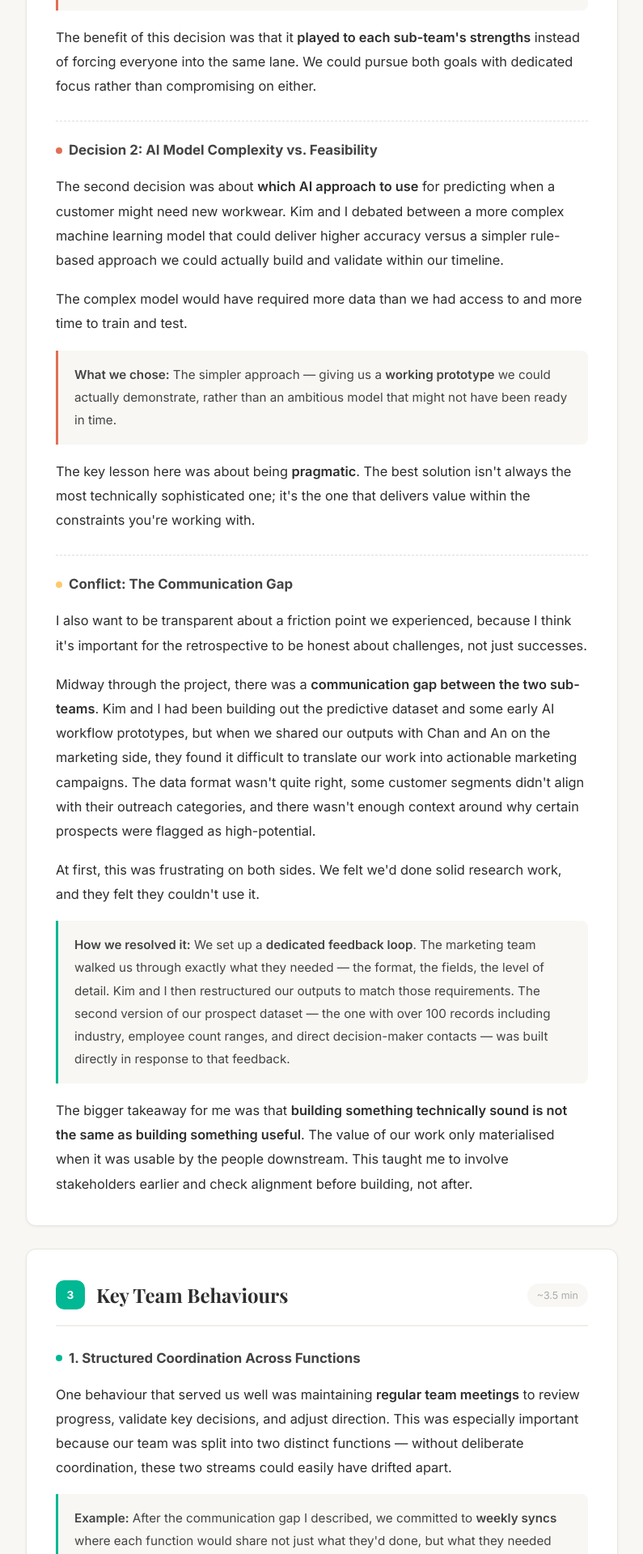
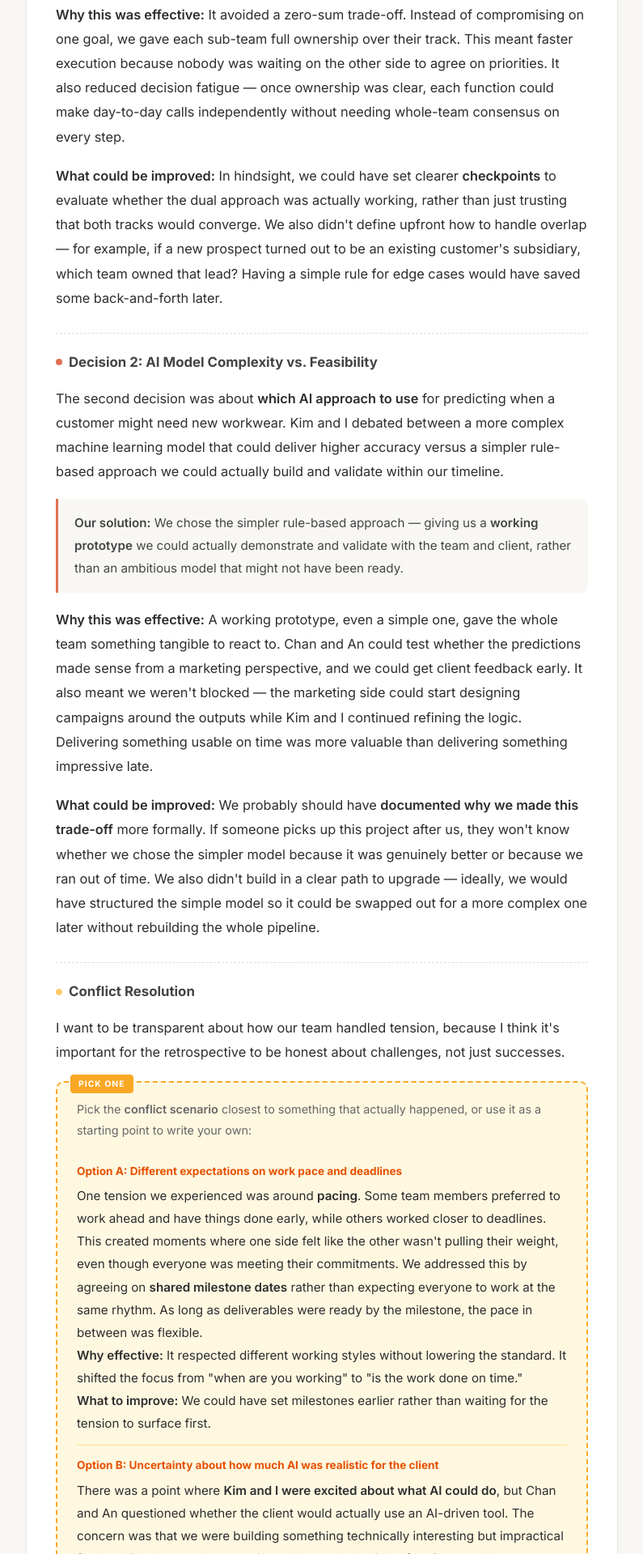
Before and after one commit to jincinga24-hue/retro-speech, a plain HTML site: page retro-speech-script.html in a window 1280 px wide. Shown: the part 3140-5059 px from the top of the page at 81% size, without its empty margins (242-1037 px from the left). Drawn offline with nearby package versions, Linux system fonts and the light colour scheme.

Commit message:
feat: expand decision analysis, replace conflict with scenario options

```diff
--- a/retro-speech-script.html
+++ b/retro-speech-script.html
@@ -451,7 +451,7 @@
       <!-- Decision A -->
       <div class="subsection" style="margin-top: 0; padding-top: 0; border-top: none;">
         <div class="subsection-title"><span class="dot decision"></span> Decision 1: Existing Customers vs. New Acquisition</div>
-        <p>The first major decision our team navigated was around <strong>resource allocation</strong> &mdash; specifically, whether to prioritise upselling to Proskill's existing customers or focus on acquiring entirely new ones.</p>
+        <p>The first major decision our team navigated was around <strong>resource allocation</strong> &mdash; whether to prioritise upselling to Proskill's existing customers or focus on acquiring new ones.</p>
         <p>Chan and An, from the data analytics and marketing side, initially leaned toward existing customer retention because the data was more accessible and conversion rates are typically higher. Kim and I, on the research side, saw a bigger opportunity in new customer acquisition because we believed our AI tools could identify high-potential prospects that Proskill hadn't reached yet.</p>
 
         <div class="fill-in">
@@ -460,37 +460,64 @@
         </div>
 
         <div class="highlight-box example">
-          <strong>What we did:</strong> Rather than forcing one direction, we brought it to a team discussion and agreed on a <strong>dual approach</strong>. The marketing function would focus on existing customer strategies while research and AI would prioritise building the new prospect pipeline.
+          <strong>Our solution:</strong> Rather than forcing one direction, we agreed on a <strong>dual approach with clear ownership</strong>. The marketing function would focus on existing customer strategies while research and AI would prioritise building the new prospect pipeline.
         </div>
 
-        <p>The benefit of this decision was that it <strong>played to each sub-team's strengths</strong> instead of forcing everyone into the same lane. We could pursue both goals with dedicated focus rather than compromising on either.</p>
+        <p><strong>Why this was effective:</strong> It avoided a zero-sum trade-off. Instead of compromising on one goal, we gave each sub-team full ownership over their track. This meant faster execution because nobody was waiting on the other side to agree on priorities. It also reduced decision fatigue &mdash; once ownership was clear, each function could make day-to-day calls independently without needing whole-team consensus on every step.</p>
+
+        <p><strong>What could be improved:</strong> In hindsight, we could have set clearer <strong>checkpoints</strong> to evaluate whether the dual approach was actually working, rather than just trusting that both tracks would converge. We also didn't define upfront how to handle overlap &mdash; for example, if a new prospect turned out to be an existing customer's subsidiary, which team owned that lead? Having a simple rule for edge cases would have saved some back-and-forth later.</p>
       </div>
 
       <!-- Decision B -->
       <div class="subsection">
         <div class="subsection-title"><span class="dot decision"></span> Decision 2: AI Model Complexity vs. Feasibility</div>
         <p>The second decision was about <strong>which AI approach to use</strong> for predicting when a customer might need new workwear. Kim and I debated between a more complex machine learning model that could deliver higher accuracy versus a simpler rule-based approach we could actually build and validate within our timeline.</p>
-        <p>The complex model would have required more data than we had access to and more time to train and test.</p>
 
         <div class="highlight-box example">
-          <strong>What we chose:</strong> The simpler approach &mdash; giving us a <strong>working prototype</strong> we could actually demonstrate, rather than an ambitious model that might not have been ready in time.
+          <strong>Our solution:</strong> We chose the simpler rule-based approach &mdash; giving us a <strong>working prototype</strong> we could actually demonstrate and validate with the team and client, rather than an ambitious model that might not have been ready.
         </div>
 
-        <p>The key lesson here was about being <strong>pragmatic</strong>. The best solution isn't always the most technically sophisticated one; it's the one that delivers value within the constraints you're working with.</p>
+        <p><strong>Why this was effective:</strong> A working prototype, even a simple one, gave the whole team something tangible to react to. Chan and An could test whether the predictions made sense from a marketing perspective, and we could get client feedback early. It also meant we weren't blocked &mdash; the marketing side could start designing campaigns around the outputs while Kim and I continued refining the logic. Delivering something usable on time was more valuable than delivering something impressive late.</p>
+
+        <p><strong>What could be improved:</strong> We probably should have <strong>documented why we made this trade-off</strong> more formally. If someone picks up this project after us, they won't know whether we chose the simpler model because it was genuinely better or because we ran out of time. We also didn't build in a clear path to upgrade &mdash; ideally, we would have structured the simple model so it could be swapped out for a more complex one later without rebuilding the whole pipeline.</p>
       </div>
 
-      <!-- Conflict F -->
+      <!-- Conflict -->
       <div class="subsection">
-        <div class="subsection-title"><span class="dot conflict"></span> Conflict: The Communication Gap</div>
-        <p>I also want to be transparent about a friction point we experienced, because I think it's important for the retrospective to be honest about challenges, not just successes.</p>
-        <p>Midway through the project, there was a <strong>communication gap between the two sub-teams</strong>. Kim and I had been building out the predictive dataset and some early AI workflow prototypes, but when we shared our outputs with Chan and An on the marketing side, they found it difficult to translate our work into actionable marketing campaigns. The data format wasn't quite right, some customer segments didn't align with their outreach categories, and there wasn't enough context around why certain prospects were flagged as high-potential.</p>
-        <p>At first, this was frustrating on both sides. We felt we'd done solid research work, and they felt they couldn't use it.</p>
+        <div class="subsection-title"><span class="dot conflict"></span> Conflict Resolution</div>
+        <p>I want to be transparent about how our team handled tension, because I think it's important for the retrospective to be honest about challenges, not just successes.</p>
 
-        <div class="highlight-box insight">
-          <strong>How we resolved it:</strong> We set up a <strong>dedicated feedback loop</strong>. The marketing team walked us through exactly what they needed &mdash; the format, the fields, the level of detail. Kim and I then restructured our outputs to match those requirements. The second version of our prospect dataset &mdash; the one with over 100 records including industry, employee count ranges, and direct decision-maker contacts &mdash; was built directly in response to that feedback.
+        <div class="draft-pick">
+          <div style="font-size:0.9rem; color:#666; margin-bottom:12px;">Pick the <strong>conflict scenario</strong> closest to something that actually happened, or use it as a starting point to write your own:</div>
+
+          <div class="option">
+            <div class="option-label">Option A: Different expectations on work pace and deadlines</div>
+            <p>One tension we experienced was around <strong>pacing</strong>. Some team members preferred to work ahead and have things done early, while others worked closer to deadlines. This created moments where one side felt like the other wasn't pulling their weight, even though everyone was meeting their commitments. We addressed this by agreeing on <strong>shared milestone dates</strong> rather than expecting everyone to work at the same rhythm. As long as deliverables were ready by the milestone, the pace in between was flexible.</p>
+            <p><strong>Why effective:</strong> It respected different working styles without lowering the standard. It shifted the focus from "when are you working" to "is the work done on time."</p>
+            <p><strong>What to improve:</strong> We could have set milestones earlier rather than waiting for the tension to surface first.</p>
+          </div>
+
+          <div class="option">
+            <div class="option-label">Option B: Uncertainty about how much AI was realistic for the client</div>
+            <p>There was a point where <strong>Kim and I were excited about what AI could do</strong>, but Chan and An questioned whether the client would actually use an AI-driven tool. The concern was that we were building something technically interesting but impractical for Proskill's day-to-day operations. We resolved this by <strong>framing our AI outputs as recommendations that support human decision-making</strong> rather than replacing it &mdash; making the tool an assistant, not an autopilot.</p>
+            <p><strong>Why effective:</strong> It kept both sides invested. The research team still got to build meaningful AI features, and the marketing team could position it to the client in a way that felt realistic and trustworthy.</p>
+            <p><strong>What to improve:</strong> We should have involved the client's perspective earlier to validate whether our AI approach matched their comfort level with technology.</p>
+          </div>
+
+          <div class="option">
+            <div class="option-label">Option C: Unequal visibility &mdash; one sub-team felt overlooked</div>
+            <p>At one point, <strong>the research side felt that our work was less visible</strong> in team updates and supervisor meetings. Most of the discussion focused on marketing outputs like campaign plans and outreach strategies, while the dataset and AI work happened in the background. This wasn't intentional, but it created a feeling of imbalance. We addressed this by <strong>restructuring our updates</strong> so that each function got equal time to present their progress, and we made sure to explain how the research outputs directly enabled the marketing deliverables.</p>
+            <p><strong>Why effective:</strong> It made everyone's contribution visible and valued, which improved motivation and team cohesion.</p>
+            <p><strong>What to improve:</strong> We could have structured equal update time from the beginning rather than waiting until someone felt sidelined.</p>
+          </div>
+
+          <div class="option">
+            <div class="option-label">Option D: Disagreement on how to present findings to the client</div>
+            <p>When preparing our deliverables, there was a <strong>disagreement on tone and framing</strong>. The marketing side wanted to present bold, confident projections to impress the client, while the research side felt we should be more conservative and transparent about the limitations of our data. We landed on a middle ground: <strong>present the findings confidently but include a "limitations and assumptions" section</strong> so the client could make informed decisions.</p>
+            <p><strong>Why effective:</strong> It maintained credibility while still being persuasive. The client appreciated the honesty, and it actually built more trust than an overly optimistic pitch would have.</p>
+            <p><strong>What to improve:</strong> We could have aligned on presentation standards earlier so this discussion didn't happen under time pressure right before the deadline.</p>
+          </div>
         </div>
-
-        <p>The bigger takeaway for me was that <strong>building something technically sound is not the same as building something useful</strong>. The value of our work only materialised when it was usable by the people downstream. This taught me to involve stakeholders earlier and check alignment before building, not after.</p>
       </div>
     </div>
   </div>
@@ -509,7 +536,7 @@
         <p>One behaviour that served us well was maintaining <strong>regular team meetings</strong> to review progress, validate key decisions, and adjust direction. This was especially important because our team was split into two distinct functions &mdash; without deliberate coordination, these two streams could easily have drifted apart.</p>
 
         <div class="highlight-box insight">
-          <strong>Example:</strong> After the communication gap I described, we committed to <strong>weekly syncs</strong> where each function would share not just what they'd done, but what they needed from the other side. This made our collaboration intentional rather than reactive.
+          <strong>Example:</strong> We committed to <strong>weekly syncs</strong> where each function would share not just what they'd done, but what they needed from the other side. This made our collaboration intentional rather than reactive, and helped us catch misalignment early before it became a bigger issue.
         </div>
 
         <p>The benefit was that it kept research, data, and AI development aligned and feeding into each other, which is exactly what our team charter called for.</p>
```
